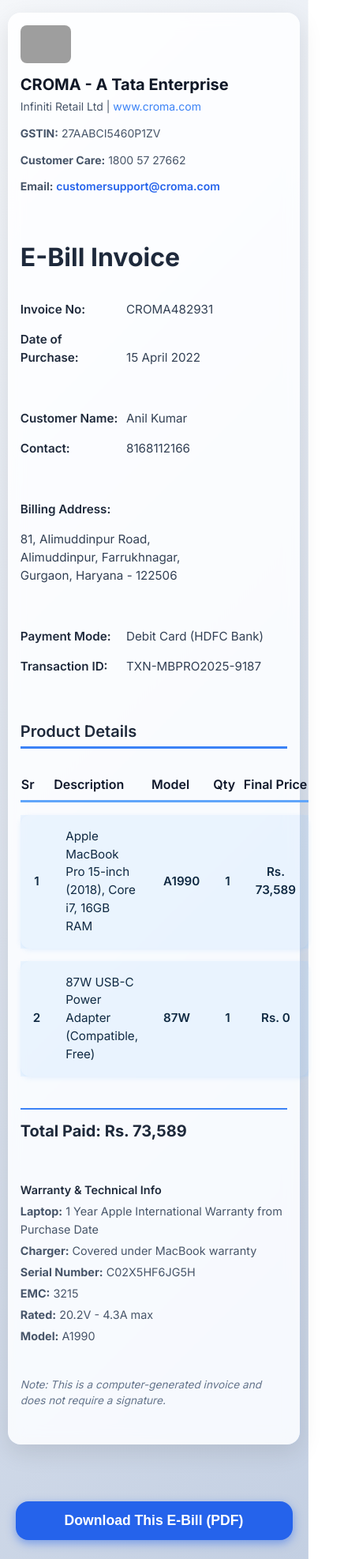
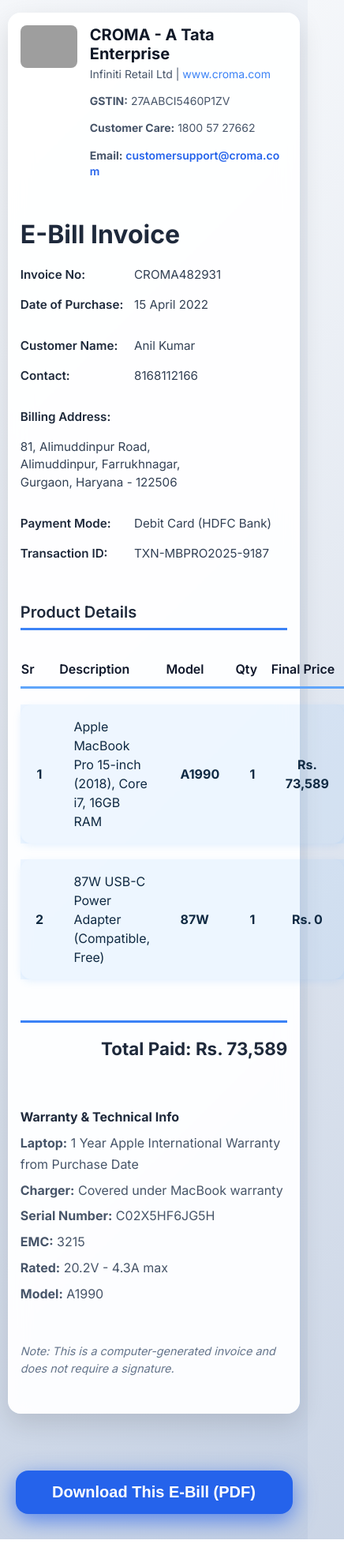
Before and after one commit to Anil0876/chroma, a plain HTML site: page index.html in a window 390 px wide. Shown: the whole page at 79% size, 436 px wide, since content can reach past the window. After the commit the page ends 1949 px from the top, so only its background shows below. Drawn offline with Linux system fonts and the light colour scheme; grey boxes are pictures that could not be loaded.

Commit message:
Update index.html

```diff
--- a/index.html
+++ b/index.html
@@ -4,7 +4,7 @@
 <meta charset="UTF-8" />
 <meta name="viewport" content="width=device-width, initial-scale=1" />
 <title>CROMA E-Bill Invoice</title>
-<link href="https://fonts.googleapis.com/css2?family=Inter:wght@400;600;700&family=Material+Icons" rel="stylesheet" />
+<link href="https://fonts.googleapis.com/css2?family=Inter:wght@400;600;700&amp;family=Material+Icons" rel="stylesheet" />
 <style>
   /* Reset & base */
   *, *::before, *::after {
@@ -20,6 +20,7 @@
     min-height: 100vh;
     display: flex;
     flex-direction: column;
+    align-items: center;
   }
   a {
     color: #3b82f6;
@@ -34,48 +35,53 @@
   .container {
     max-width: 900px;
     margin: 2rem auto 4rem auto;
-    padding: 1rem 1.5rem 3rem 1.5rem;
-    background: rgba(255 255 255 / 0.85);
+    padding: 2rem 2.5rem 3rem 2.5rem;
+    background: rgba(255 255 255 / 0.95);
     border-radius: 16px;
-    box-shadow: 0 10px 30px rgb(0 0 0 / 0.1);
-    backdrop-filter: saturate(180%) blur(10px);
+    box-shadow: 0 12px 32px rgb(0 0 0 / 0.12);
+    backdrop-filter: saturate(180%) blur(14px);
     width: 90%;
+    display: block;
   }
 
   /* Header */
   header {
-    display: flex;
+    display: grid;
+    grid-template-columns: 72px 1fr;
     align-items: center;
     gap: 1rem;
-    margin-bottom: 1.5rem;
+    margin-bottom: 1.75rem;
   }
   header img.logo {
-    height: 48px;
-    width: auto;
+    width: 72px;
+    height: auto;
     border-radius: 8px;
+    justify-self: start;
   }
   header div.header-text {
     font-weight: 700;
     font-size: 1.25rem;
     color: #101827;
+    line-height: 1.2;
   }
   header div.header-subtext {
     font-size: 0.875rem;
     font-weight: 500;
     color: #475569;
-    margin-top: 0.125rem;
+    margin-top: 0.2rem;
   }
 
   /* Company contact */
   .company-info {
     font-size: 0.875rem;
     color: #475569;
-    margin-bottom: 2rem;
-    line-height: 1.4;
+    margin-top: 0.6rem;
+    line-height: 1.45;
   }
   .company-info a {
     color: #2563eb;
     font-weight: 600;
+    word-break: break-all;
   }
 
   /* Title */
@@ -83,7 +89,7 @@
     font-weight: 700;
     font-size: 2rem;
     color: #1e293b;
-    margin-bottom: 1rem;
+    margin: 2rem 0 1rem 0;
   }
 
   /* Section title */
@@ -91,26 +97,28 @@
     font-weight: 600;
     font-size: 1.25rem;
     border-bottom: 3px solid #3b82f6;
-    padding-bottom: 0.25rem;
+    padding-bottom: 0.3rem;
     margin-bottom: 1rem;
     color: #1e293b;
   }
 
   /* Customer & payment info grids */
   .info-grid {
-    display: grid;
-    grid-template-columns: repeat(auto-fit, minmax(280px, 1fr));
-    gap: 2rem 3rem;
-    margin-bottom: 2.5rem;
+    display: flex;
+    flex-wrap: wrap;
+    gap: 2rem 4rem;
+    margin-bottom: 3rem;
   }
   .info-block {
     font-size: 0.95rem;
     line-height: 1.5;
     color: #334155;
+    min-width: 280px;
+    flex: 1 1 280px;
   }
   .info-block strong {
     display: inline-block;
-    width: 130px;
+    width: 140px;
     font-weight: 600;
     color: #1e293b;
   }
@@ -119,30 +127,31 @@
   table {
     width: 100%;
     border-collapse: separate;
-    border-spacing: 0 16px;
+    border-spacing: 0 20px;
   }
   thead tr th {
     text-align: left;
     font-weight: 600;
-    padding-bottom: 8px;
+    padding-bottom: 10px;
     color: #0f172a;
     border-bottom: 3px solid #60a5fa;
+    background: transparent;
   }
   tbody tr {
     background: rgba(147,197,253,0.15);
-    box-shadow: 0 2px 6px rgb(96 165 250 / 0.15);
-    border-radius: 12px;
+    box-shadow: 0 3px 10px rgb(96 165 250 / 0.15);
+    border-radius: 14px;
     transition: transform 0.3s ease;
   }
   tbody tr:hover {
-    background: rgba(59, 130, 246, 0.2);
+    background: rgba(59, 130, 246, 0.22);
     transform: translateY(-3px);
-    box-shadow: 0 8px 20px rgb(59 130 246 / 0.3);
+    box-shadow: 0 10px 24px rgb(59 130 246 / 0.32);
   }
   tbody tr td {
-    padding: 1rem 1rem 1rem 1rem;
+    padding: 1rem 1.2rem;
     vertical-align: middle;
-    font-size: 0.95rem;
+    font-size: 1rem;
     color: #102a43;
     border: none;
   }
@@ -150,10 +159,10 @@
   tbody tr td:nth-child(4),
   tbody tr td:nth-child(5) {
     text-align: center;
-    font-weight: 600;
+    font-weight: 700;
   }
   tbody tr td:nth-child(3) {
-    font-weight: 600;
+    font-weight: 700;
   }
 
   /* Total Paid */
@@ -161,32 +170,32 @@
     text-align: right;
     font-weight: 700;
     color: #1e293b;
-    font-size: 1.25rem;
-    margin-top: 1.5rem;
-    border-top: 2px solid #3b82f6;
-    padding-top: 0.75rem;
+    font-size: 1.4rem;
+    margin-top: 2rem;
+    border-top: 3px solid #3b82f6;
+    padding-top: 1rem;
   }
 
   /* Warranty & Technical Info block */
   .warranty-info {
-    margin-top: 3rem;
-    font-size: 0.9rem;
+    margin-top: 3.5rem;
+    font-size: 1rem;
     color: #475569;
-    line-height: 1.6;
+    line-height: 1.7;
   }
   .warranty-info p {
-    margin: 0.25rem 0;
+    margin: 0.35rem 0;
   }
   .warranty-highlight {
-    font-weight: 600;
+    font-weight: 700;
     color: #1e293b;
-    margin: 0.5rem 0 0.75rem 0;
+    margin: 0.75rem 0 1rem 0;
   }
 
   /* Note block */
   .note {
-    margin-top: 2.5rem;
-    font-size: 0.85rem;
+    margin-top: 3rem;
+    font-size: 0.9rem;
     color: #64748b;
     font-style: italic;
   }
@@ -195,7 +204,7 @@
   .download-btn-container {
     width: 90%;
     max-width: 900px;
-    margin: 1.5rem auto 1.5rem auto;
+    margin: 1.5rem auto 2rem auto;
     display: flex;
     justify-content: center;
   }
@@ -203,34 +212,37 @@
     background-color: #2563eb;
     color: white;
     border: none;
-    border-radius: 12px;
-    padding: 12px 24px;
-    font-size: 1rem;
-    font-weight: 600;
+    border-radius: 16px;
+    padding: 14px 28px;
+    font-size: 1.1rem;
+    font-weight: 700;
     cursor: pointer;
-    box-shadow: 0 4px 12px rgba(37, 99, 235, 0.5);
+    box-shadow: 0 6px 18px rgba(37, 99, 235, 0.6);
     transition: background-color 0.3s ease, box-shadow 0.3s ease;
   }
   button#download-btn:hover,
   button#download-btn:focus {
     background-color: #1e40af;
-    box-shadow: 0 6px 18px rgba(30, 64, 175, 0.7);
+    box-shadow: 0 9px 24px rgba(30, 64, 175, 0.8);
     outline: none;
   }
 
   /* Responsive */
   @media (max-width: 640px) {
     .info-grid {
-      grid-template-columns: 1fr;
-      gap: 1.5rem;
+      gap: 1.5rem 2rem;
+      display: block;
+    }
+    .info-block {
+      margin-bottom: 1.8rem;
+      min-width: 100%;
+      flex: none;
     }
     header {
-      flex-direction: column;
+      display: flex;
       align-items: flex-start;
-      gap: 0.75rem;
-    }
-    .total-paid {
-      text-align: left;
+      flex-direction: row;
+      gap: 1rem;
     }
     .container {
       margin: 1rem auto 3rem auto;
@@ -239,9 +251,10 @@
     }
     button#download-btn {
       width: 100%;
-      padding: 14px;
-      font-size: 1.1rem;
+      padding: 16px;
+      font-size: 1.25rem;
       border-radius: 16px;
+      box-shadow: 0 8px 28px rgba(37, 99, 235, 0.7);
     }
   }
 </style>
@@ -339,7 +352,7 @@
   <!-- Load html2pdf.js from CDN -->
   <script src="https://cdnjs.cloudflare.com/ajax/libs/html2pdf.js/0.10.1/html2pdf.bundle.min.js"></script>
   <script>
-     // Function to convert an image URL to base64 to avoid CORS issues in PDF
+    // Convert image url to base64 to avoid CORS problems in PDF and ensure inclusion
     function toDataURL(url) {
       return fetch(url)
         .then(response => response.blob())
@@ -358,28 +371,40 @@
         const base64 = await toDataURL(src);
         logoImg.src = base64;
       } catch(e) {
-        // If fetch or conversion fails, keep original src
-        console.warn('Failed to convert logo image to base64 for PDF inclusion', e);
+        console.warn('Logo image conversion failed', e);
       }
     }
 
-    document.getElementById('download-btn').addEventListener('click', async () => {
-      // Replace logo img src w/ base64 to include in PDF properly
+    async function generatePDF() {
       await replaceLogoWithBase64();
 
       const element = document.getElementById('invoice');
 
       const opt = {
-        margin:       0.4,
+        margin:       [0.4, 0.4, 0.4, 0.4],
         filename:     'CROMA_EBill.pdf',
         image:        { type: 'jpeg', quality: 0.98 },
-        html2canvas:  { scale: 2, useCORS: true, logging: false, letterRendering: true, windowWidth: document.documentElement.scrollWidth },
+        html2canvas:  {
+          scale: 2,
+          useCORS: true,
+          logging: false,
+          letterRendering: true,
+          dpi: 192,
+          scrollX: 0,
+          scrollY: -window.scrollY
+        },
         jsPDF:        { unit: 'in', format: 'a4', orientation: 'portrait' }
       };
 
-      // Generate PDF
-      html2pdf().set(opt).from(element).save();
-    });
+      // Fix layout width to A4 width for consistent PDF layout
+      element.style.width = '8.27in'; // A4 width in inches
+
+      html2pdf().set(opt).from(element).toPdf().get('pdf').then((pdf) => {
+        element.style.width = 'auto'; // Restore width after PDF generation
+      }).save();
+    }
+
+    document.getElementById('download-btn').addEventListener('click', generatePDF);
   </script>
 </body>
 </html>
```
